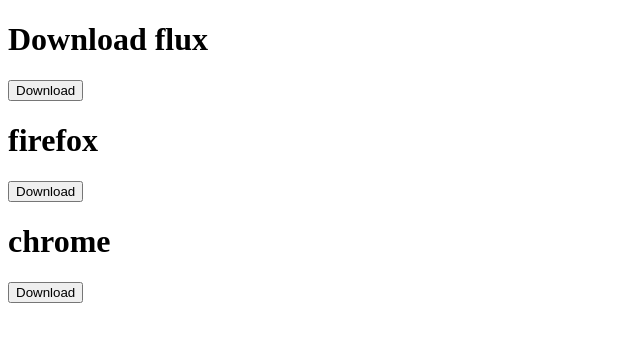
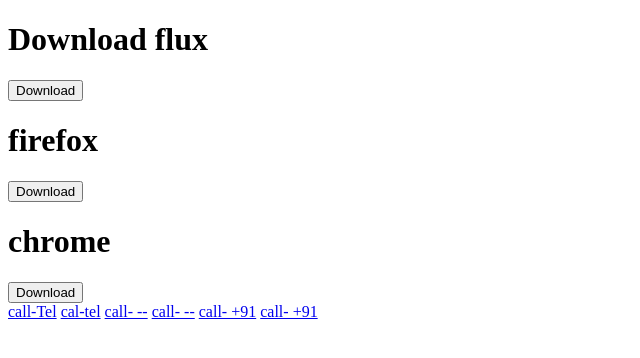
Before and after one commit to kirtirajup/trial, a plain HTML site: page index.html in a window 1280 px wide. Shown: the whole page, without its empty margins (0-640 px from the left). Drawn offline with Linux system fonts and the light colour scheme.

Commit message:
Update index.html

```diff
--- a/index.html
+++ b/index.html
@@ -19,5 +19,11 @@
         <h1>chrome</h1>
         <a href="/files/ChromeSetup.exe"><button>Download</button></a>
     </div>
+    <a href="Tel:9439529751">call-Tel</a>
+    <a href="tel:9439529751">cal-tel</a>
+    <a href="Tel:943-952-9751">call- --</a>
+    <a href="tel:943-952-9751">call- --</a>
+    <a href="Tel:+919439529751">call- +91</a>
+    <a href="tel:+919439529751">call- +91</a>
 </body>
 </html>
```
